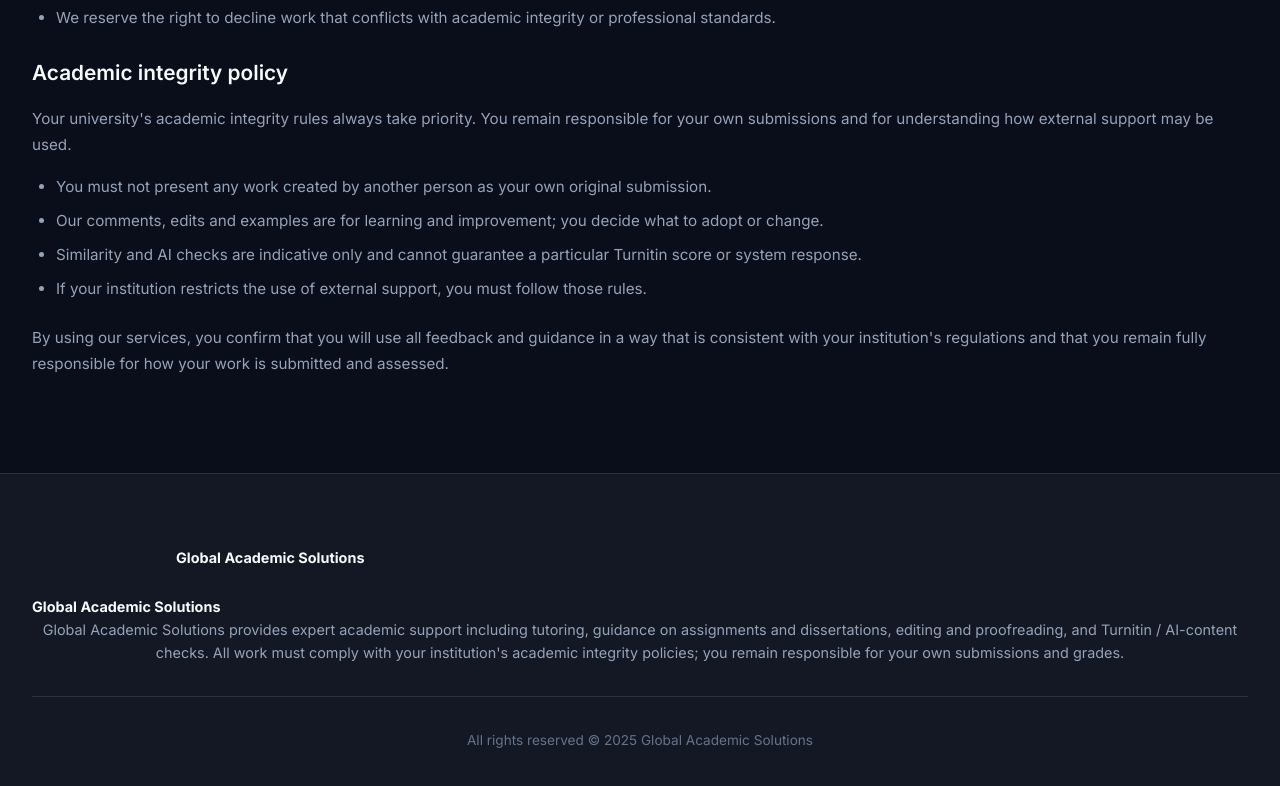
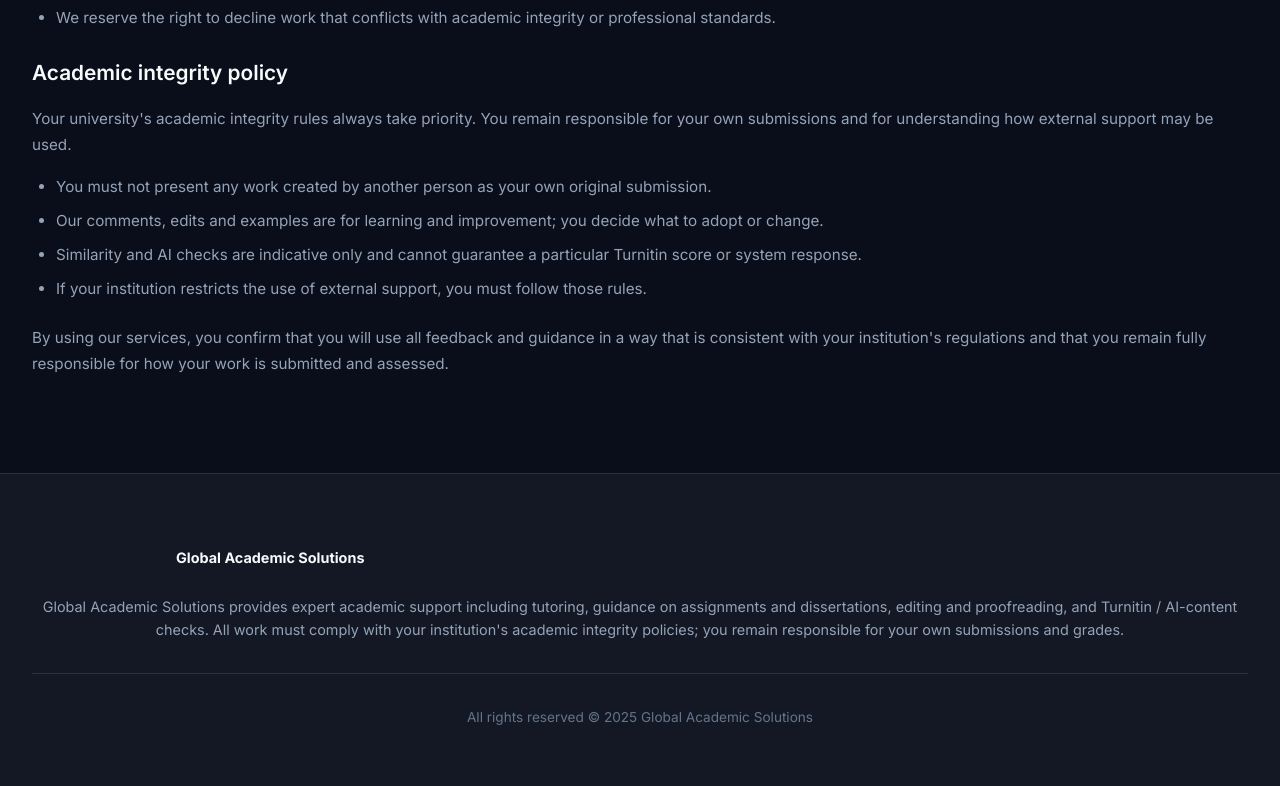
Before and after one commit to Mustii27/global-academic-solutions, a plain HTML site: page index.html in a window 1280 px wide. Shown: the part 6145-6931 px from the top of the page. Drawn offline with Linux system fonts and the light colour scheme.

Commit message:
Update index.html

```diff
--- a/index.html
+++ b/index.html
@@ -1224,7 +1224,7 @@
       <p style="text-align:center;">
   <span class="brand">Global Academic Solutions</span>
 </p>
-      <span class="brand">Global Academic Solutions</span> Global Academic Solutions provides expert academic support including tutoring, guidance on assignments and dissertations,
+      Global Academic Solutions provides expert academic support including tutoring, guidance on assignments and dissertations,
       editing and proofreading, and Turnitin / AI-content checks. All work must comply with your institution's academic integrity policies;
       you remain responsible for your own submissions and grades.
     </p>
```
